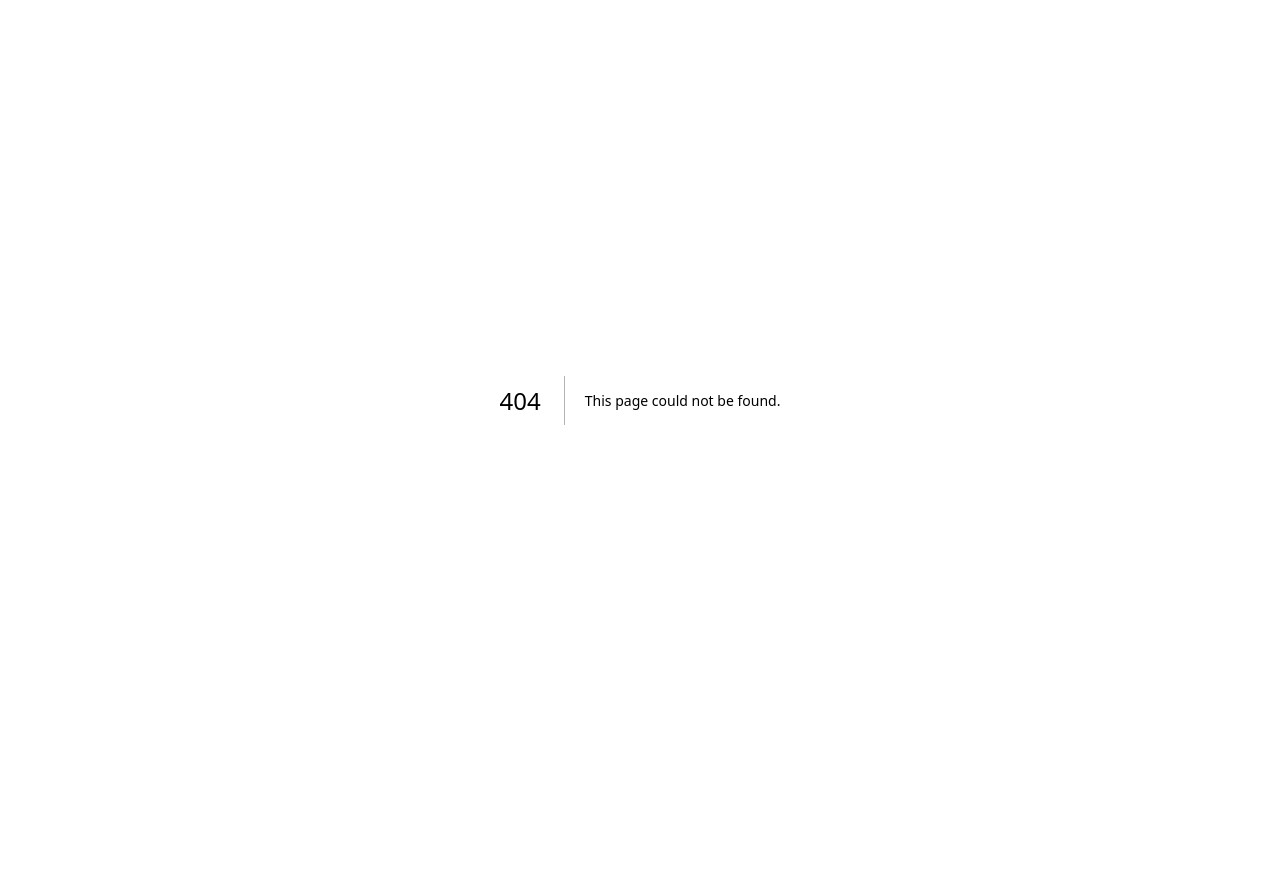
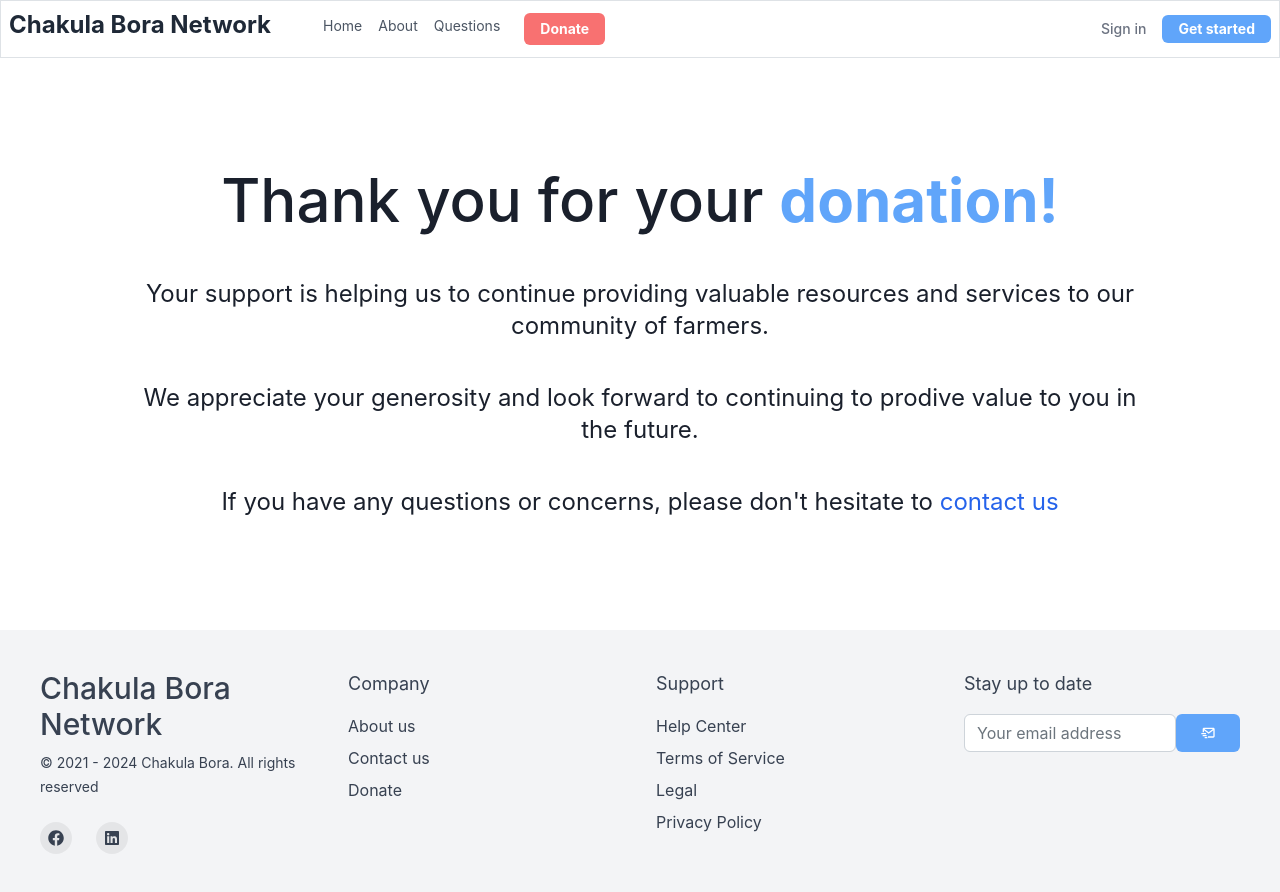
Before and after one commit to uchman005/chakulabora, a Next.js app: page /thankyou in a window 1280 px wide. Before the commit this address had no page. Before the commit the page ends 800 px from the top, so only its background shows below. Built offline with nearby package versions, Linux system fonts and the light colour scheme.

Commit message:
Donation updates

```diff
--- a/src/components/Footer.tsx
+++ b/src/components/Footer.tsx
@@ -109,7 +109,7 @@ export default function Footer() {
             })
     }
     return (
-        <div className={`bg-${bg} text-${text}`}>
+        <footer className={`bg-${bg} text-${text} bottom-0 left-0 right-0`}>
             <div className='flex py-10 px-10' >
                 <div className='grid md:grid-cols-4 gap-8'>
                     <div className='space-y-6'>
@@ -133,7 +133,7 @@ export default function Footer() {
                         <ListHeader>Company</ListHeader>
                         <Link href={'/about'}>About us</Link>
                         <Link href={'/contact'}>Contact us</Link>
-                        <Link href={'https://www.sandbox.paypal.com/donate/?hosted_button_id=ZECEL77GT3QHL'}>Donate</Link>
+                        <Link href={'https://www.paypal.com/donate/?hosted_button_id=TRAK8ZMG52U6S'}>Donate</Link>
                     </div>
                     <div className='flex flex-col gap-2'>
                         <ListHeader>Support</ListHeader>
@@ -164,6 +164,6 @@ export default function Footer() {
                     </div>
                 </div>
             </div>
-        </div>
+        </footer>
     );
 }
--- a/src/components/Navbar.tsx
+++ b/src/components/Navbar.tsx
@@ -82,10 +82,7 @@ const DesktopNav = () => {
         </div>
       ))}
 
-      <form action="https://www.paypal.com/donate" method="post" target="_blank">
-        <input type="hidden" name="hosted_button_id" value="4G2SPL43LBE5E" />
-        <button type="submit" className="inline-flex text-sm items-center justify-center lg:px-4 py-1 lg:py-2 lg:ml-4 mr-1 font-bold text-white bg-red-400 rounded hover:bg-red-300">Donate</button>
-      </form>
+      <NextLink href="https://www.paypal.com/donate/?hosted_button_id=TRAK8ZMG52U6S" className="inline-flex text-sm items-center justify-center lg:px-4 py-1 lg:py-2 lg:ml-4 mr-1 font-bold text-white bg-red-400 rounded hover:bg-red-300">Donate</NextLink>
     </div>
   );
 };
@@ -117,10 +114,7 @@ const MobileNav = () => {
       {NAV_ITEMS.map((navItem) => (
         <MobileNavItem key={navItem.label} {...navItem} />
       ))}
-     <form action="https://www.paypal.com/donate" method="post" target="_blank">
-        <input type="hidden" name="hosted_button_id" value="4G2SPL43LBE5E" />
-        <button type="submit" className="inline-flex text-sm items-center justify-center lg:px-4 py-1 lg:py-2 lg:ml-4 mr-1 font-bold text-white bg-red-400 rounded hover:bg-red-300">Donate</button>
-      </form>
+      <NextLink href="https://www.paypal.com/donate/?hosted_button_id=TRAK8ZMG52U6S" className="inline-flex text-sm items-center justify-center lg:px-4 py-1 lg:py-2 lg:ml-4 mr-1 font-bold text-white bg-red-400 rounded hover:bg-red-300">Donate</NextLink>
     </div>
   );
 };
--- /dev/null
+++ b/src/pages/lostdonor.tsx
@@ -0,0 +1,51 @@
+import Navbar from '@/components/Navbar'
+import Footer from '@/components/Footer'
+import Head from 'next/head'
+import Link from 'next/link'
+export default function Coc() {
+  return (
+    <>
+      <Head>
+        <title>Chakula Bora | Lost Donor</title>
+        <meta name="keywords" content="Chakulabora, Chakula-bora, Healthy food, Organic Agriculture, Agricultural Best practices" />
+        <meta name="description" content="Chakulabora is a community that celebrates best practices around Agriculture, with emphasis on people generated contents." />
+        <meta name="author" content="Chakulabora" />
+        <meta name="title" content="Chakulabora - Digital Platform" />
+        <meta property="og:url" content="https://chakulabora.net/coc" />
+        <meta property="og:type" content="website" />
+        <meta name="og:locale" content={'{"locale": "en_us"}'} />
+        <meta name="og:description" content="Chakulabora is a community that celebrates best practices around Agriculture, with emphasis on people generated contents." />
+        <meta name="description" content="Chakulabora is the digital community of farmers celebrating the best practices around Agriculture and the Environment" />
+        <meta property="og:title" content="Chakulabora - Digital Platform" />
+        <meta name='viewport' content='width=device-width, initial-scale=1.0' />
+        <meta property="og:description" content="Chakulabora is the digital community of farmers celebrating the best practices around Agriculture and the Environment" />
+        <meta property="og:image" content="/hero.png" />
+        <meta property="twitter:card" content="summary_large_image" />
+        <meta property="twitter:url" content="https://chakulabora.net/coc" />
+        <meta property="twitter:title" content="Chakulabora - Digital Platform" />
+        <meta property="twitter:description" content="Chakulabora is the digital community of farmers celebrating the best practices around Agriculture and the Environment" />
+        <meta property="twitter:image" content="/hero.png" />
+        <meta name="msapplication-TileColor" content="#ffffff" />
+        <meta name="msapplication-TileImage" content="/ms-icon-144x144.png" />
+      </Head>
+
+      <Navbar />
+      <div className='max-w-7xl flex flex-col justify-between items-center h-[92vh]'>
+        <div className="text-center flex flex-col justify-center items-center py-20 md:py-28 space-y-8 md:space-y-10">
+
+          <h1 className="text-blue-400 text-3xl md:text-4xl sm:text-3xl lg:text-6xl">
+            Lost Donor
+          </h1>
+          <p>
+            We are sorry to see you go.
+          </p>
+          <p>
+            If you have any questions or concerns, please feel free to contact us at <Link href="mailto:admin@passionofhope.org">admin@passionofhope.org</Link>.
+          </p>
+        </div>
+        <Footer />
+      </div>
+    </>
+  )
+
+}
--- /dev/null
+++ b/src/pages/thankyou.tsx
@@ -0,0 +1,55 @@
+import Navbar from '@/components/Navbar'
+import Footer from '@/components/Footer'
+import Head from 'next/head'
+import Link from 'next/link'
+export default function Coc() {
+    return (
+        <>
+            <Head>
+                <title>Chakula Bora | Thank you</title>
+                <meta name="keywords" content="Chakulabora, Chakula-bora, Healthy food, Organic Agriculture, Agricultural Best practices" />
+                <meta name="description" content="Chakulabora is a community that celebrates best practices around Agriculture, with emphasis on people generated contents." />
+                <meta name="author" content="Chakulabora" />
+                <meta name="title" content="Chakulabora - Digital Platform" />
+                <meta property="og:url" content="https://chakulabora.net/coc" />
+                <meta property="og:type" content="website" />
+                <meta name="og:locale" content={'{"locale": "en_us"}'} />
+                <meta name="og:description" content="Chakulabora is a community that celebrates best practices around Agriculture, with emphasis on people generated contents." />
+                <meta name="description" content="Chakulabora is the digital community of farmers celebrating the best practices around Agriculture and the Environment" />
+                <meta property="og:title" content="Chakulabora - Digital Platform" />
+                <meta name='viewport' content='width=device-width, initial-scale=1.0' />
+                <meta property="og:description" content="Chakulabora is the digital community of farmers celebrating the best practices around Agriculture and the Environment" />
+                <meta property="og:image" content="/hero.png" />
+                <meta property="twitter:card" content="summary_large_image" />
+                <meta property="twitter:url" content="https://chakulabora.net/coc" />
+                <meta property="twitter:title" content="Chakulabora - Digital Platform" />
+                <meta property="twitter:description" content="Chakulabora is the digital community of farmers celebrating the best practices around Agriculture and the Environment" />
+                <meta property="twitter:image" content="/hero.png" />
+                <meta name="msapplication-TileColor" content="#ffffff" />
+                <meta name="msapplication-TileImage" content="/ms-icon-144x144.png" />
+            </Head>
+
+            <Navbar />
+            <main className='max-w-5xl mx-auto'>
+                <div className="text-center flex flex-col justify-center items-center py-20 md:py-28 space-y-8 md:space-y-10">
+                    {/* This is a paypal donation thank you page */}
+                    <h1 className='text-6xl md:text-4xl sm:text-4xl lg:text-6xl'>
+                        Thank you for your <span className='text-blue-400 font-bold'>donation!</span>
+                    </h1>
+
+                    <p className='text-2xl md:text-xl sm:text-xl lg:text-2xl'>
+                        Your support is helping us to continue providing valuable resources and services to our community of farmers.
+                    </p>
+                    <p className='text-2xl md:text-xl sm:text-xl lg:text-2xl'>
+                        We appreciate your generosity and look forward to continuing to prodive value to you in the future.
+                    </p>
+                    <p className='text-2xl md:text-xl sm:text-xl lg:text-2xl'>
+                        If you have any questions or concerns, please {"don't"} hesitate to <Link href="/contact" className="text-blue-600 hover:text-blue-800">contact us</Link>
+                    </p>
+                </div>
+            </main>
+            <Footer />
+        </>
+    )
+
+}
```
